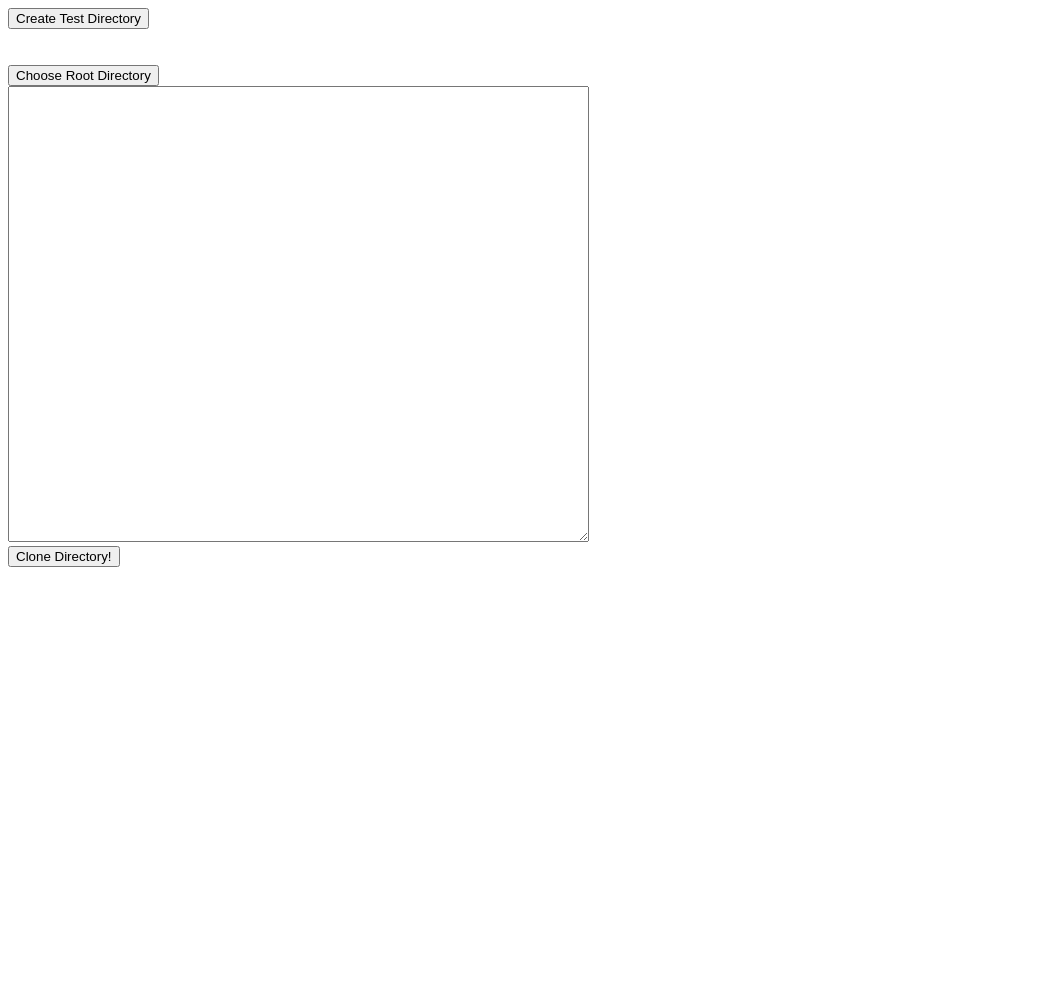
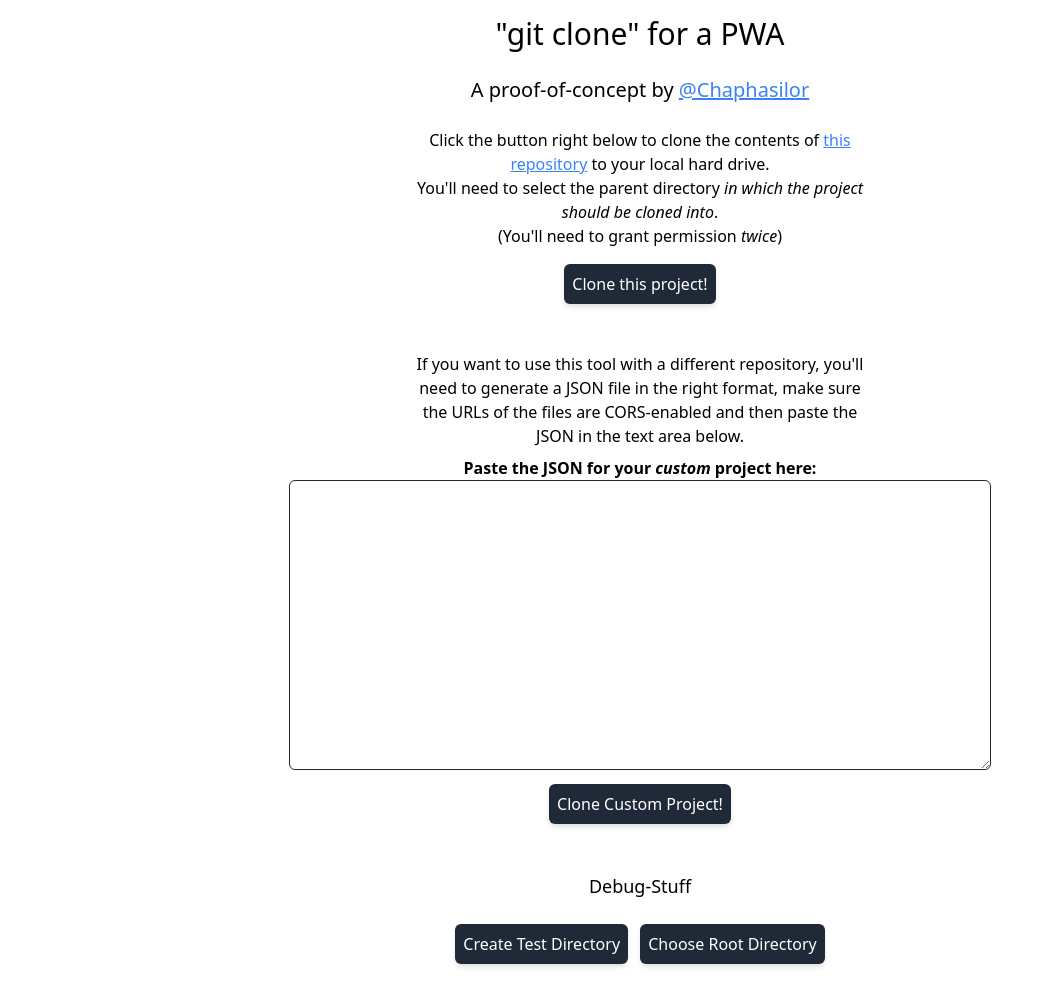
Before and after one commit to Chaphasilor/git-clone-pwa, a plain HTML site: page index.html in a window 1280 px wide. Shown: the whole page, without its empty margins (0-1046 px from the left). Before the commit the page ends 800 px from the top, so only its background shows below. Drawn offline with nearby package versions, Linux system fonts and the light colour scheme.

Commit message:
improve UX
- improved design
- more documentation and feedback
- added option to clone project without pasting JSON

```diff
--- a/fs.mjs
+++ b/fs.mjs
@@ -5,7 +5,7 @@ export async function cloneDirectoryFromJSON(parentDir, json) {
 
   const parsed = JSON.parse(json)
 
-  let clonedRoot = await cloneDirectoryRecursive(parentDir, parsed)
+  return await cloneDirectoryRecursive(parentDir, parsed)
 
 }
 
--- a/index.html
+++ b/index.html
@@ -6,38 +6,104 @@
   <meta http-equiv="X-UA-Compatible" content="IE=edge">
   <meta name="viewport" content="width=device-width, initial-scale=1.0">
 
+  <link href="https://unpkg.com/tailwindcss@^2/dist/tailwind.min.css" rel="stylesheet">
+
   <title>Git Clone PWA Demo</title>
 
 </head>
-<body>
+<body
+  class="p-4"
+>
+
+  <div
+    class="w-full xl:w-3/4 2xl:w-1/2 mx-auto text-center"
+  >
+
+    <h1
+      class="text-3xl mb-6"
+    >
+      "git clone" for a PWA
+    </h1>
+
+    <h2
+      class="text-xl"
+    >
+      A proof-of-concept by <a class="text-blue-500 underline" href="https://github.com/Chaphasilor">@Chaphasilor</a>
+    </h2>
+
+    <br>
+
+    <div
+      class="w-1/2 mx-auto mb-2"
+    >
+      Click the button right below to clone the contents of <a class="text-blue-500 underline" href="https://github.com/Chaphasilor/git-clone-pwa">this repository</a> to your local hard drive.<br>
+      You'll need to select the parent directory <i class="italic">in which the project should be cloned into</i>.<br>
+      (You'll need to grant permission <i class="italic">twice</i>)
+    </div>
 
     <button
+      class="p-2 bg-gray-800 text-white my-2 shadow-md rounded-md cursor-pointer"
+      id="clone-this-project"
+    >
+      Clone this project!
+    </button>
+
+    <div
+      class="mt-10 w-1/2 mx-auto mb-2"
+    >
+      If you want to use this tool with a different repository, you'll need to generate a JSON file in the right format, make sure the URLs of the files are CORS-enabled and then paste the JSON in the text area below.
+    </div>
+
+    <label
+      class="font-bold"
+      for="file-structure-input"
+    >Paste the JSON for your <i class="italic">custom</i> project here:</label>
+    <br>
+    <textarea
+      class="border border-gray-800 rounded-md w-3/4"
+      name="file-structure-input"
+      id="file-structure-input"
+      cols="100"
+      rows="12"
+    ></textarea>
+
+    <br>
+
+    <button
+      class="p-2 bg-gray-800 text-white my-2 shadow-md rounded-md cursor-pointer"
+      id="clone-directory"
+    >
+      Clone Custom Project!
+    </button>
+
+    <h2
+      class="text-lg mb-4 mt-10"
+    >
+      Debug-Stuff
+    </h2>
+
+    <button
+      class="p-2 bg-gray-800 text-white my-2 shadow-md rounded-md cursor-pointer"
       id="test-directory"
     >
       Create Test Directory
     </button>
 
-  <br>
-  <br>
-  <br>
-
     <button
+      class="p-2 bg-gray-800 text-white my-2 ml-2 shadow-md rounded-md cursor-pointer"
       id="pick-root-directory"
     >
       Choose Root Directory
     </button>
 
-  <br>
+  </div>
 
-  <textarea name="file-structure-input" id="file-structure-input" cols="70" rows="30"></textarea>
-
-  <br>
-
-  <button
-    id="clone-directory"
+  <textarea
+    class="hidden"
+    id="project-json"
   >
-    Clone Directory!
-  </button>
+  { "name": "pwa-clone-test", "directories": [ { "name": "test-directory", "directories": [], "files": [ { "name": "another-file.md", "url": "https://chaphasilor.github.io/git-clone-pwa/test-directory/another-file.md" } ] } ], "files": [ { "name": "directory.mjs", "url": "https://chaphasilor.github.io/git-clone-pwa/directory.mjs" }, { "name": "file.mjs", "url": "https://chaphasilor.github.io/git-clone-pwa/file.mjs" }, { "name": "fs.mjs", "url": "https://chaphasilor.github.io/git-clone-pwa/fs.mjs" }, { "name": "index.html", "url": "https://chaphasilor.github.io/git-clone-pwa/index.html" }, { "name": "LICENSE", "url": "https://chaphasilor.github.io/git-clone-pwa/LICENSE" }, { "name": "pwa-clone-test.json", "url": "https://chaphasilor.github.io/git-clone-pwa/pwa-clone-test.json" }, { "name": "README.md", "url": "https://chaphasilor.github.io/git-clone-pwa/README.md" }, { "name": "test-file", "url": "https://chaphasilor.github.io/git-clone-pwa/test-file" } ] }
+  </textarea>
 
   <script type="module">
     import * as fs from './fs.mjs'
@@ -81,11 +147,44 @@
 
     document.querySelector(`#clone-directory`).addEventListener(`click`, async () => {
 
+      root = await new fs.RootDirectory(true)
+
       if (!root) {
         return alert(`Please choose a root directory first!`)
       }
 
-      fs.cloneDirectoryFromJSON(root, document.querySelector(`#file-structure-input`).value)
+      const startTime = Date.now()
+
+      try {
+
+        const clonedDir = await fs.cloneDirectoryFromJSON(root, document.querySelector(`#file-structure-input`).value)
+        alert(`Done! Cloned '${clonedDir.name}' into '${root.name}' in ${((Date.now()-startTime) / 1000).toFixed(2)} seconds!`)
+
+      } catch (err) {
+        alert(`Something went wrong: ${err.message}`)
+      }
+
+    })
+
+    document.querySelector(`#clone-this-project`).addEventListener(`click`, async () => {
+
+      root = await new fs.RootDirectory(true)
+
+      if (!root) {
+        return alert(`Please choose a root directory first!`)
+      }
+
+      const startTime = Date.now()
+
+      try {
+
+        const clonedDir = await fs.cloneDirectoryFromJSON(root, document.querySelector(`#project-json`).value)
+        alert(`Done! Cloned '${clonedDir.name}' into '${root.name}' in ${((Date.now()-startTime) / 1000).toFixed(2)} seconds!`)
+
+      } catch (err) {
+        alert(`Something went wrong: ${err.message}`)
+      }
+
 
     })
 
```
Lines whose indentation alone changed are shown as unchanged.
